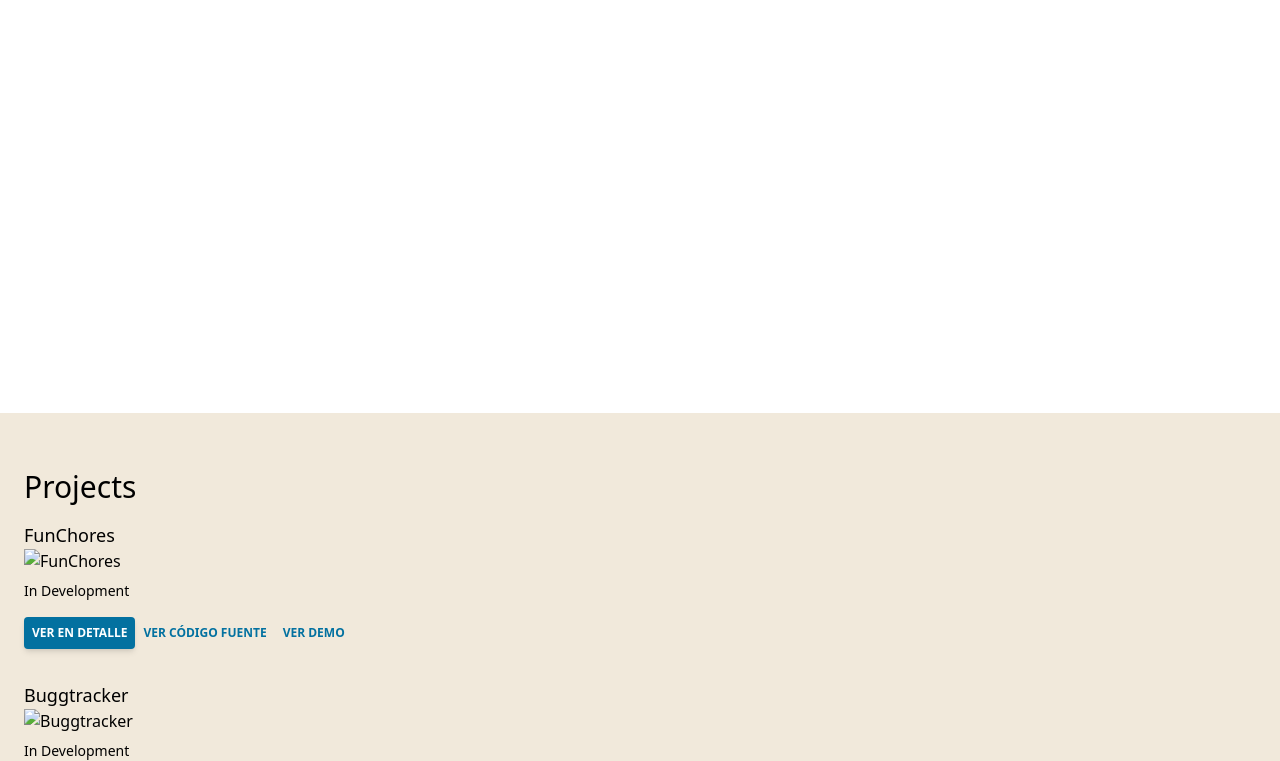
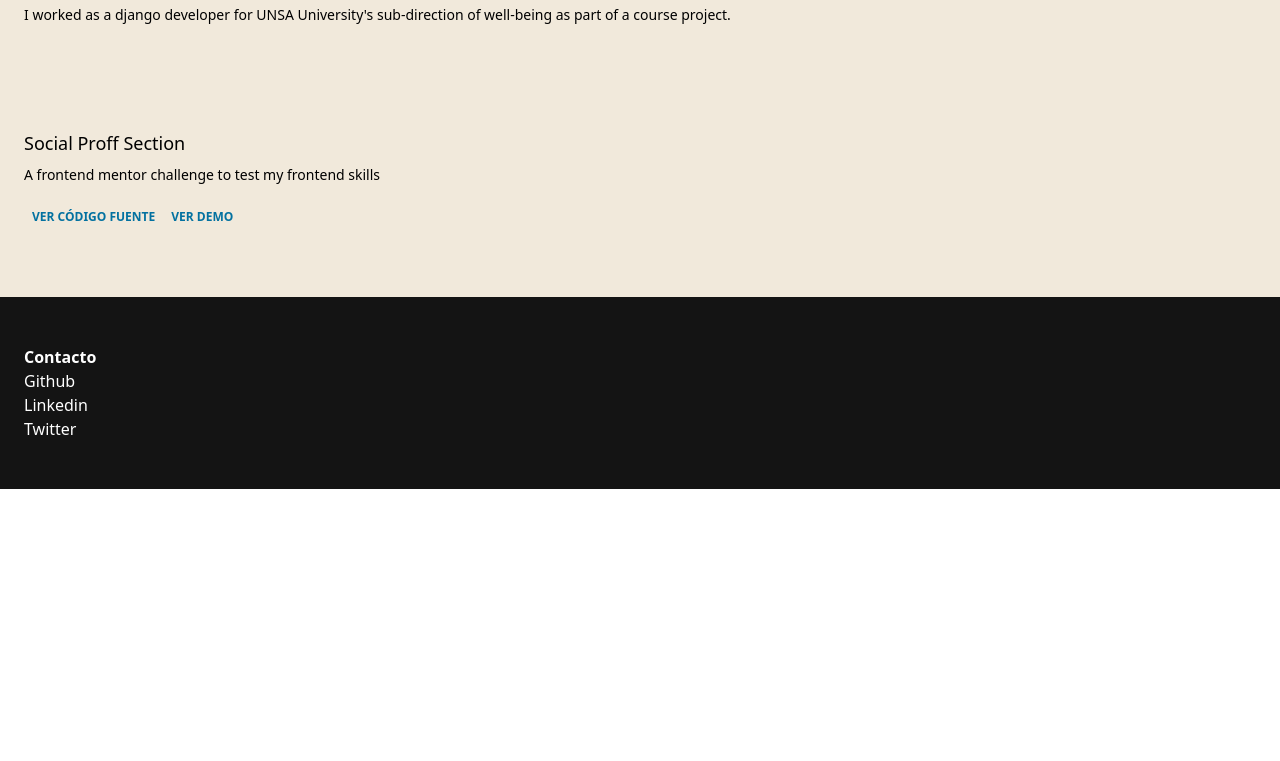
Before and after one commit to aroquega/aroquega.github.io, a Gatsby site: page / in a window 1280 px wide. Shown: the part 387-1148 px from the top of the page. After the commit the page ends 876 px from the top, so only its background shows below. Built offline with nearby package versions, Linux system fonts and the light colour scheme; Gatsby itself is replaced by a stand-in of ours.

Commit message:
add projects to my portfolio

```diff
--- a/src/components/card.js
+++ b/src/components/card.js
@@ -9,20 +9,19 @@ function Card({ project }) {
       <header className="text-lg">
         <h3>{project.title}</h3>
       </header>
-      <img alt={project.title} />
       <p className="mt-2 mb-4 text-sm">
         {project.description}
       </p>
       <div className="flex">
-        <Link>
+        {project.links.detail.available && <Link>
           ver en detalle
-        </Link>
-        <Link type='text'>
+        </Link>}
+        {project.links.source.available && <Link type='text'>
           ver código fuente
-        </Link>
-        <Link type='text'>
+        </Link>}
+        {project.links.live.available && <Link type='text'>
           ver demo
-        </Link>
+        </Link>}
       </div>
     </article>
   )
--- a/src/data/projects.js
+++ b/src/data/projects.js
@@ -1,8 +1,8 @@
 export default [
     {
         id: 1,
-        title: "FunChores",
-        description: "In Development",
+        title: "Document Management System",
+        description: "I worked as a django developer for UNSA University's sub-direction of well-being as part of a course project.",
         technologies: [
             'asp.net',
             'c#',
@@ -10,22 +10,37 @@ export default [
             'javascript',
         ],
         links: {
-            source: '',
-            live: '',
+            detail: {
+                url: '',
+                available: false,
+            },
+            source: {
+                url: '',
+                available: false,
+            },
+            live: {
+                url: '',
+                available: false,
+            },
         }
     },
     {
         id: 2,
-        title: "Buggtracker",
-        description: "In Development",
-        technologies: [
-            'asp.net',
-            'c#',
-            'blazor',
-        ],
+        title: "Social Proff Section",
+        description: "A frontend mentor challenge to test my frontend skills",
         links: {
-            source: '',
-            live: '',
+            detail: {
+                url: '',
+                available: false,
+            },
+            source: {
+                url: 'https://github.com/aroquega/FrontendMentor-SocialProofSection',
+                available: true,
+            },
+            live: {
+                url: 'https://aroquega.github.io/FrontendMentor-SocialProofSection/',
+                available: true,
+            },
         }
     },
 ]
--- a/src/pages/index.js
+++ b/src/pages/index.js
@@ -7,7 +7,7 @@ import projects from '../data/projects'
 
 const IndexPage = ({ location }) => (
   <>
-    <div className="h-screen">
+    <div>
       <Header location={location}></Header>
       <div className="p-6 h-full">
         <div className="mb-6 text-4xl sm:text-5xl md:text-6xl ">
@@ -19,7 +19,7 @@ const IndexPage = ({ location }) => (
         </p>
       </div>
     </div>
-    <article className="px-6 py-14 bg-eggshell">
+    <article className="p-6 bg-eggshell">
       <h2 className="text-3xl">Projects</h2>
       <div class="flex flex-wrap">
         {
```
